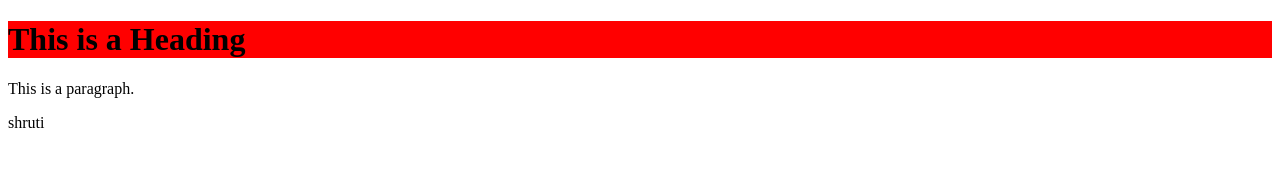
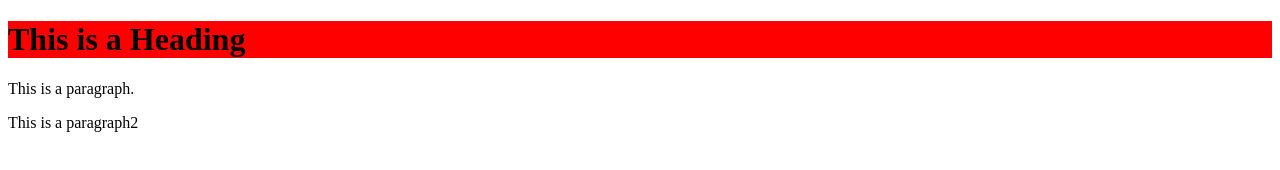
Before and after one commit to shru-01ti/shru-01ti.github.io, a plain HTML site: page index.html in a window 1280 px wide. Drawn offline with Linux system fonts and the light colour scheme.

Commit message:
committed

```diff
--- a/index.html
+++ b/index.html
@@ -8,7 +8,7 @@
 
 <h1>This is a Heading</h1>
 <p>This is a paragraph.</p>
-<p>shruti</p>
+<p>This is a paragraph2</p>
 
 </body>
 </html>
```
